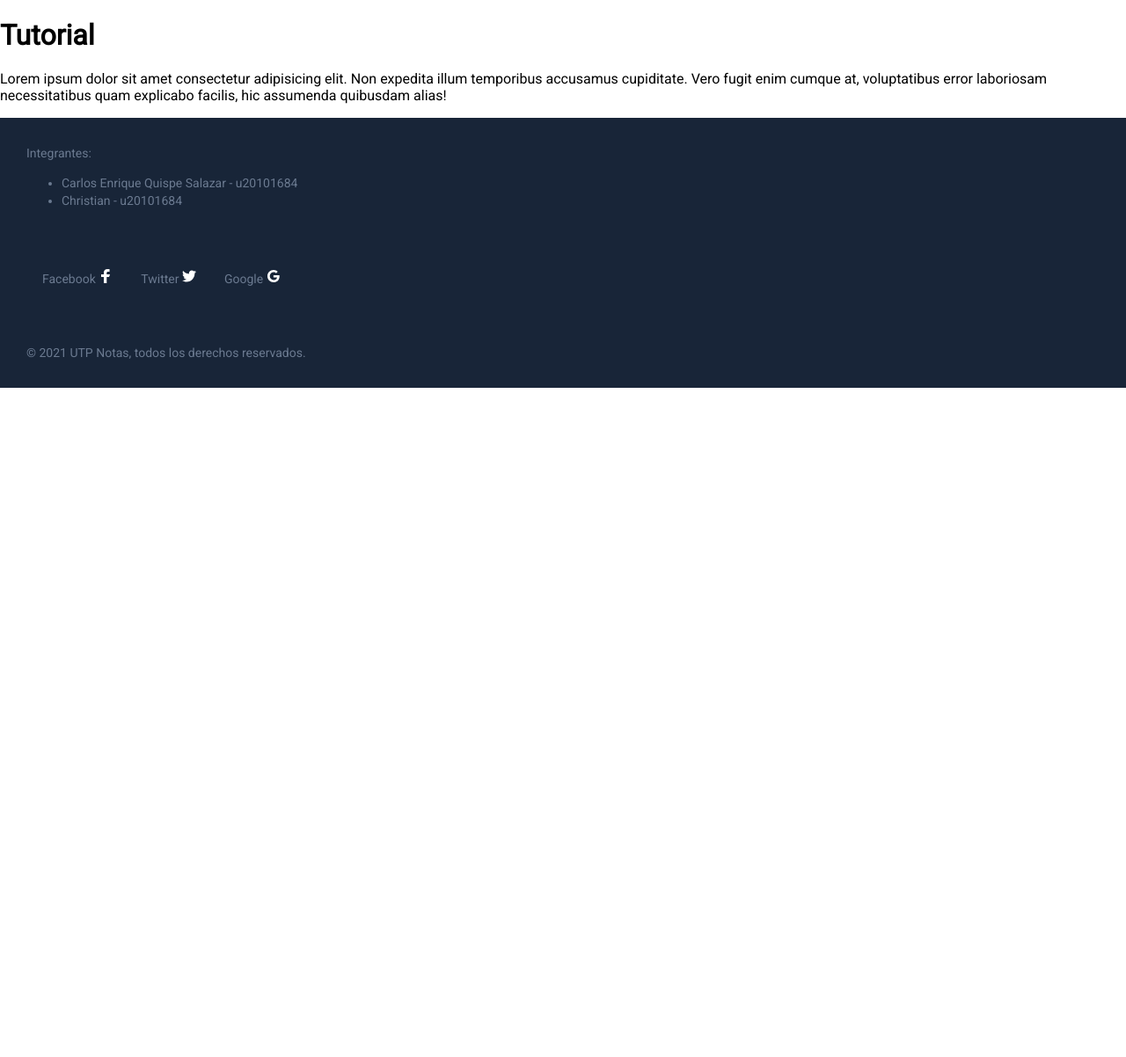
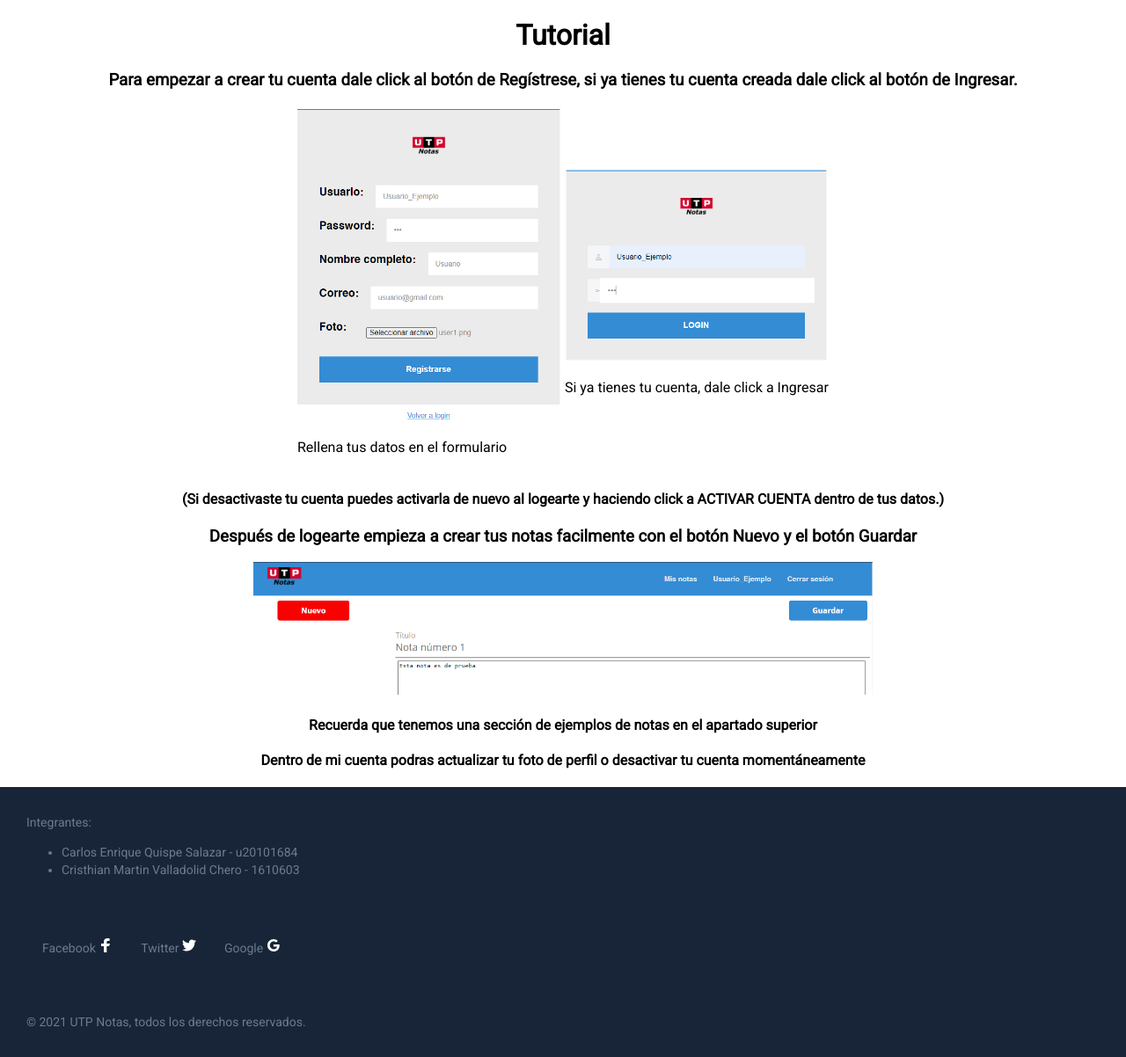
Before and after one commit to ceqs/tpw-pc2, a PHP site: page /utpnotas/tutorial.php in a window 1280 px wide. Shown: the part 86-1288 px from the top of the page at 88% size. Before the commit the page ends 527 px from the top, so only its background shows below. Run offline with PHP 8.4, Linux system fonts and the light colour scheme; the visitor is signed in with stand-in values (Sample User, id 1).

Commit message:
Últimos Cambios Ejemplo y Tutorial
Ejemplos, tutorial e index.html

```diff
--- a/controlador/conexion.php
+++ b/controlador/conexion.php
@@ -1,7 +1,7 @@
 <?php
  //variable conexion
 function conectar() {
-    $conn= mysqli_connect ("127.0.0.1", "root", "root", "utpnotas");
+    $conn= mysqli_connect ("127.0.0.1", "root", "", "utpnotas");
     return $conn;
 }
 
--- a/footer.php
+++ b/footer.php
@@ -4,7 +4,7 @@
             <span>Integrantes:</span>
             <ul>
                 <li>Carlos Enrique Quispe Salazar - u20101684</li>
-                <li>Christian - u20101684</li>
+                <li>Cristhian Martin Valladolid Chero - 1610603</li>
             </ul>
         </div>
         <div class="site-footer-inner">
--- a/index.php
+++ b/index.php
@@ -27,7 +27,7 @@
 				</p>
 			</div>
 			<div class="bloque">
-				<img src="imagenes/Calidad.png" width="20%">
+				<img src="imagenes/FotosInicio/facilDeUsar.png" height="150">
 				<h3>Fácil de usar</h3>
 				<p>Gracias a su interfaz simple podras crear, modificar, actualizar o eliminar tus notas al alcance de un click, también tendrás
 					tus ultimas notas fijadas en la parte superior para que no te olvides de nada.
@@ -35,7 +35,7 @@
 				</p>
 			</div>
 			<div class="bloque">
-				<img src="imagenes/Garantia.png" width="20%">
+				<img src="imagenes/FotosEjemplos/Ejemplo01.png" width="95%">
 				<h3>Te damos algunas ideas de uso</h3>
 				<p>Puedes visitar nuestros ejemplos de texto en la parte superior, recuerda que UTP Notas
 					además de guardar tus apuntes de la universidad, también puede crear listas de tareas, de compras, agendar reuniones o ideas para tu nuevo proyecto. Que esperas para crear tu cuenta ahora.
--- a/tutorial.php
+++ b/tutorial.php
@@ -12,10 +12,28 @@
 <?php
     include 'cabecera.php';
 ?>
+<center>
+    <h1>Tutorial</h1>
+    <h3>Para empezar a crear tu cuenta dale click al botón de Regístrese, si ya tienes tu cuenta creada dale click al botón de Ingresar.</h3>
+    <table>
+        <tr>
+            <td>
+              <img src="imagenes/FotosTutorial/Registrar.png" heigth="300" width="300">
+              <p>Rellena tus datos en el formulario</p>
+            </td>
+            <td>
+              <img src="imagenes/FotosTutorial/Logeo.png" heigth="300" width="300">
+              <p>Si ya tienes tu cuenta, dale click a Ingresar</p>
+            </td>
+        </tr>
+    </table>
+    <h4>(Si desactivaste tu cuenta puedes activarla de nuevo al logearte y haciendo click a ACTIVAR CUENTA dentro de tus datos.)</h4>
+    <h3>Después de logearte empieza a crear tus notas facilmente con el botón Nuevo y el botón Guardar</h3>
+    <img src="imagenes/FotosTutorial/Nota.png" width="55%">
+    <h4>Recuerda que tenemos una sección de ejemplos de notas en el apartado superior</h4>
+    <h4>Dentro de mi cuenta podras actualizar tu foto de perfil o desactivar tu cuenta momentáneamente</h4>
 
-<h1>Tutorial</h1>
-<p>Lorem ipsum dolor sit amet consectetur adipisicing elit. Non expedita illum temporibus accusamus cupiditate. Vero fugit enim cumque at, voluptatibus error laboriosam necessitatibus quam explicabo facilis, hic assumenda quibusdam alias!</p>
-
+</center>
 <?php
     include 'footer.php';
 ?>
```
Also changed, not shown: ejemplos.php (+13 -4 lines), paginas/cuenta/cuenta.php (+7 -10 lines), imagenes/FotosEjemplos/Ejemplo01.PNG (added), imagenes/FotosEjemplos/Ejemplo02.PNG (added), imagenes/FotosEjemplos/Ejemplo03.PNG (added), imagenes/FotosEjemplos/Ejemplo04.PNG (added), imagenes/FotosEjemplos/Ejemplo05.PNG (added), imagenes/FotosInicio/facilDeUsar.PNG (added), imagenes/FotosTutorial/Logeo.PNG (added), imagenes/FotosTutorial/Nota.PNG (added), imagenes/FotosTutorial/Registrar.PNG (added).
